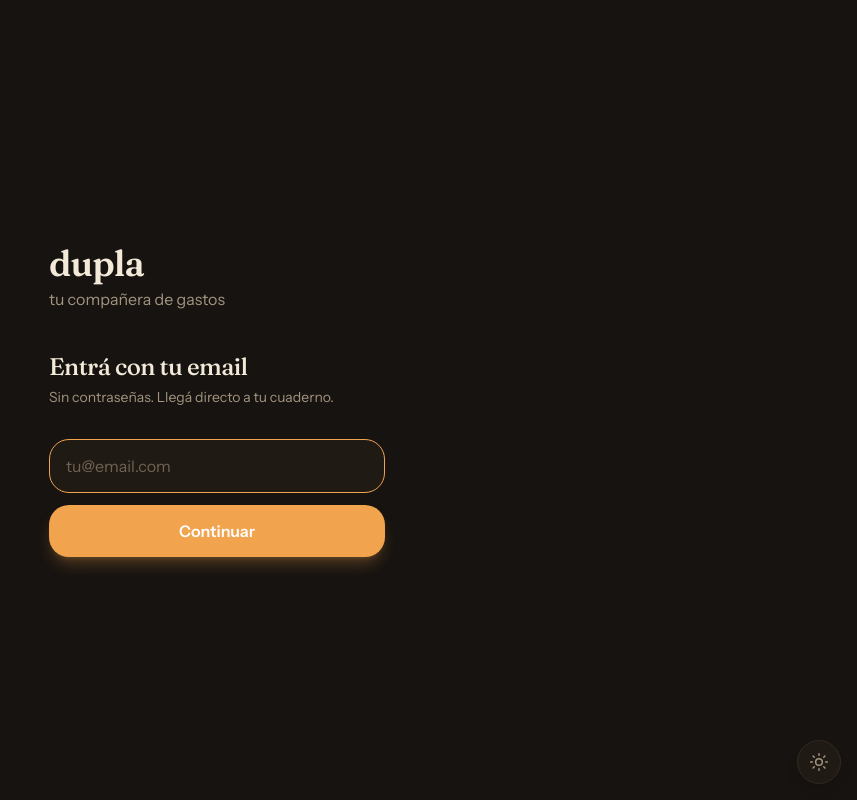
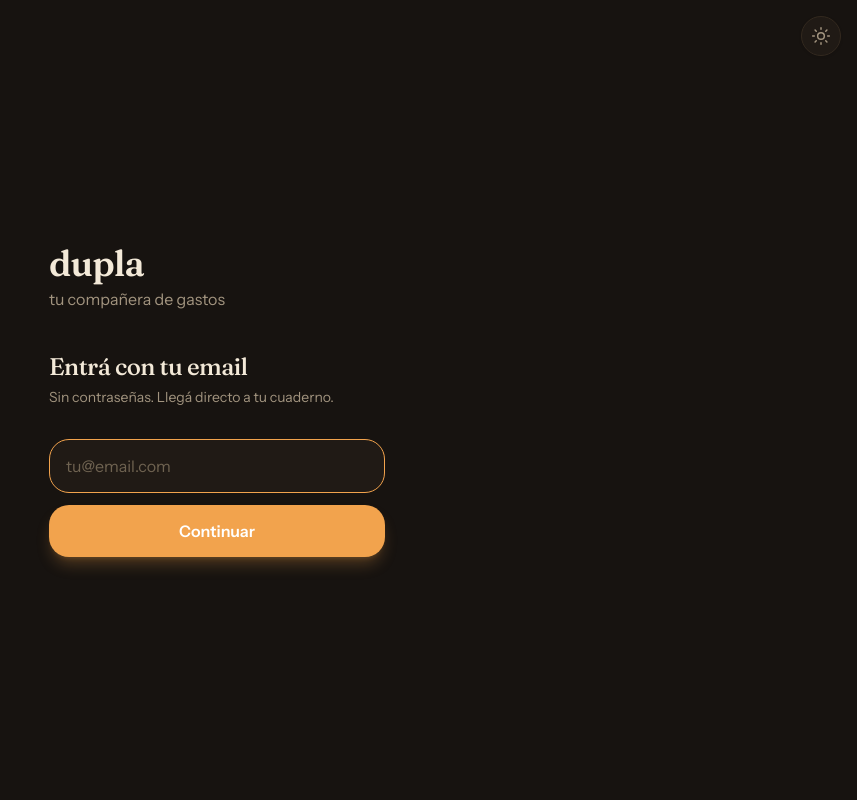
Before and after one commit to LoloLange/dupla, a Next.js app: page /login in a window 1280 px wide. Shown: the whole page, without its empty margins (423-1280 px from the left). Built offline with nearby package versions, Linux system fonts and the light colour scheme.

Commit message:
feat(theme): modo claro/oscuro con toggle

```diff
--- a/app/(auth)/login/page.tsx
+++ b/app/(auth)/login/page.tsx
@@ -3,6 +3,7 @@
 import { useCallback, useState } from "react";
 import { useRouter } from "next/navigation";
 import { createClient } from "@/lib/supabase/client";
+import { ThemeToggle } from "@/components/ThemeProvider";
 
 type Paso = "email" | "codigo";
 
@@ -55,6 +56,10 @@ export default function LoginPage() {
 
   return (
     <main className="mx-auto flex min-h-dvh w-full max-w-sm flex-col justify-center px-6">
+      <div className="fixed right-4 top-4 z-10">
+        <ThemeToggle />
+      </div>
+
       <div className="anim-fade-up">
         <p className="font-display text-4xl font-semibold tracking-tight text-ink">
           dupla
--- a/components/ThemeProvider.tsx
+++ b/components/ThemeProvider.tsx
@@ -26,6 +26,17 @@ function aplicarTema(nuevo: Tema) {
 }
 
 export function ThemeProvider({ children }: { children: React.ReactNode }) {
+  useEffect(() => {
+    const guardado = localStorage.getItem("dupla-theme");
+    if (guardado === "light" || guardado === "dark") {
+      aplicarTema(guardado);
+    }
+  }, []);
+
+  return children;
+}
+
+export function ThemeToggle() {
   const temaActual = useSyncExternalStore(
     subscribe,
     getSnapshot,
@@ -36,21 +47,12 @@ export function ThemeProvider({ children }: { children: React.ReactNode }) {
     aplicarTema(tema === "dark" ? "light" : "dark");
   }, []);
 
-  useEffect(() => {
-    const guardado = localStorage.getItem("dupla-theme");
-    if (guardado === "light" || guardado === "dark") {
-      aplicarTema(guardado);
-    }
-  }, []);
-
   return (
-    <div className="min-h-dvh">
-      {children}
     <button
       type="button"
       aria-label="Cambiar tema"
       onClick={alternar}
-        className="fixed bottom-4 right-4 z-50 grid size-11 place-items-center rounded-full border border-line bg-surface text-sub shadow-lg transition-colors hover:text-ink"
+      className="grid size-10 cursor-pointer place-items-center rounded-full border border-line bg-surface text-sub shadow-sm transition-all hover:-translate-y-0.5 hover:text-ink active:scale-95"
     >
       {temaActual === "dark" ? (
         <svg viewBox="0 0 24 24" className="size-5" fill="none" stroke="currentColor" strokeWidth="1.8">
@@ -63,6 +65,5 @@ export function ThemeProvider({ children }: { children: React.ReactNode }) {
         </svg>
       )}
     </button>
-    </div>
   );
 }
```
Lines whose indentation alone changed are shown as unchanged.
